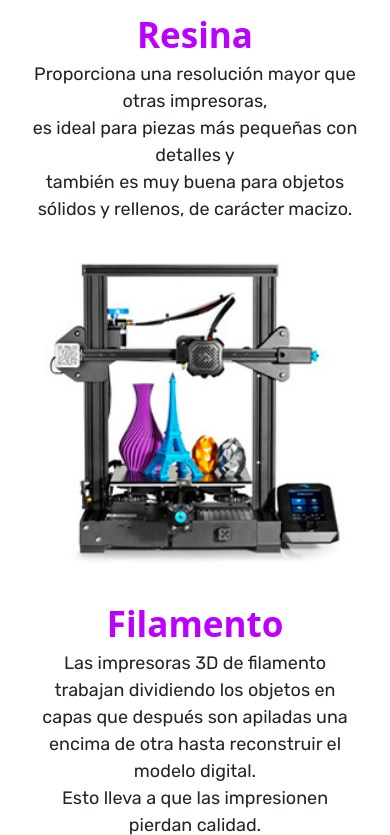
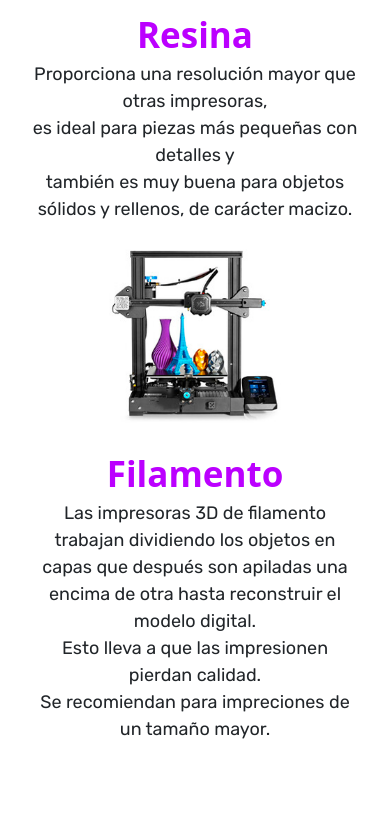
Before and after one commit to FacundoMangin/FacundoMangin.github.io, a PHP site: page / in a window 390 px wide. Shown: the part 1312-2147 px from the top of the page. Run offline with PHP 8.4, Linux system fonts and the light colour scheme; some libraries are stand-ins or nearby versions.

Commit message:
Add files via upload

```diff
--- a/css/diferencia-resina.css
+++ b/css/diferencia-resina.css
@@ -126,8 +126,8 @@
     .contenedor-sobre-nosotros .imagen-impresora-filamento{         /*Muestra la imagen de la impresora de filamento*/
         display: flex;
         width: 100%;
-        min-width: 350px;
-        max-width: 450px;
+        min-width: 150px;
+        max-width: 200px;
         justify-content: center;
         align-items: center;
 
```
